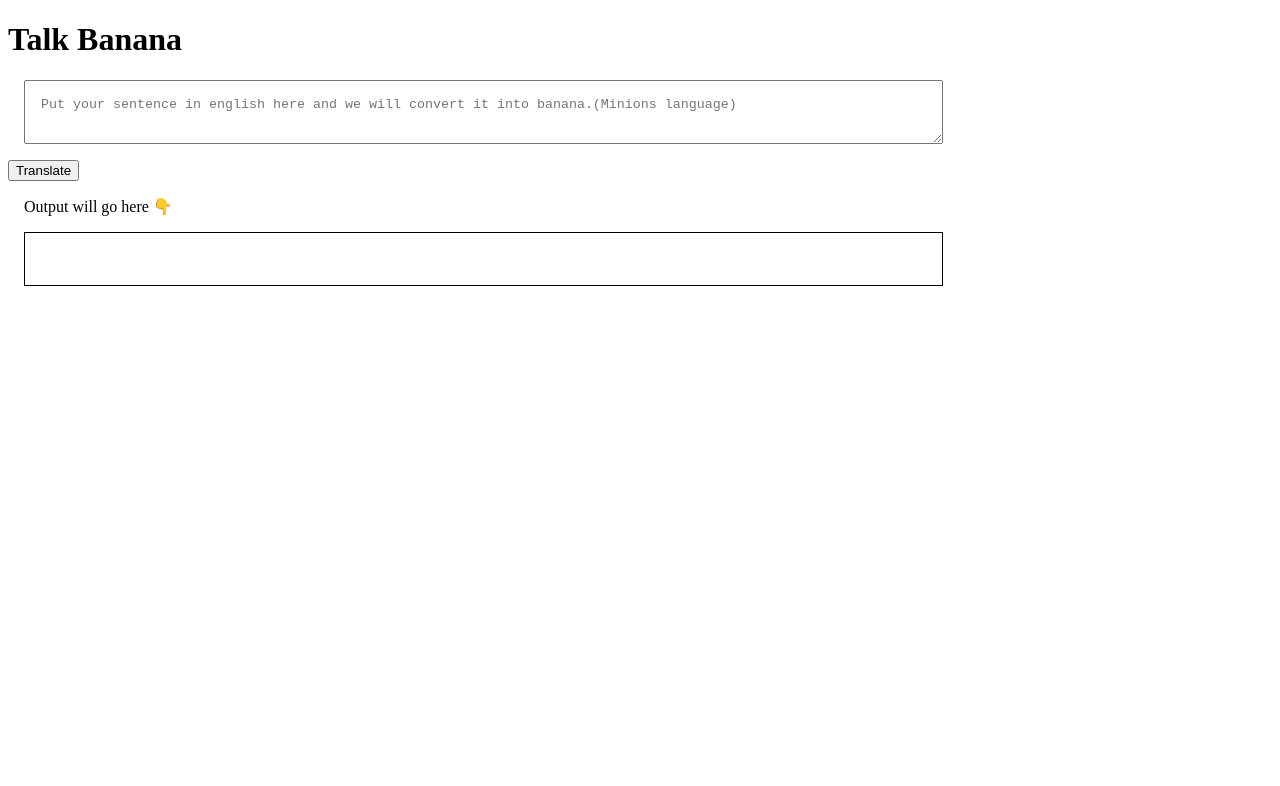
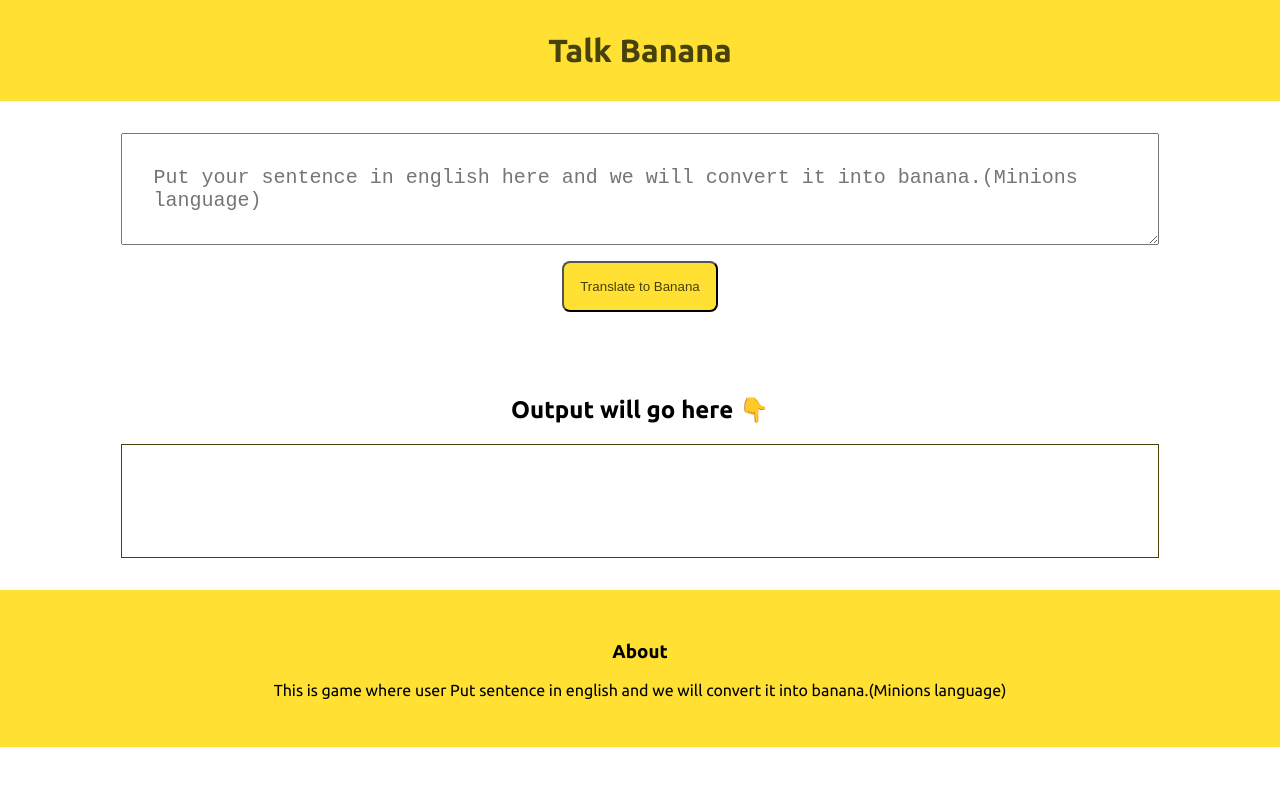
Before and after one commit to amarphule/neog-banana-speak, a plain HTML site: page index.html in a window 1280 px wide. Drawn offline with Linux system fonts and the light colour scheme.

Commit message:
style: added style

```diff
--- a/index.html
+++ b/index.html
@@ -5,34 +5,32 @@
     <meta http-equiv="X-UA-Compatible" content="IE=edge" />
     <meta name="viewport" content="width=device-width, initial-scale=1.0" />
     <title>Banana Speak</title>
-    <style>
-      textarea {
-        width: 70%;
-        padding: 1rem;
-        display: block;
-        margin: 1rem;
-      }
-      div {
-        width: 70%;
-        margin: 1rem;
-      }
-      #output {
-        border: 1px solid black;
-        padding: 1rem;
-        margin: 1rem;
-        height: 20px;
-      }
-    </style>
+    <link rel="stylesheet" href="style.css" />
   </head>
   <body>
-    <h1>Talk Banana</h1>
-    <textarea
-      id="txt-input"
-      placeholder="Put your sentence in english here and we will convert it into banana.(Minions language)"
-    ></textarea>
-    <button id="btn-translate">Translate</button>
-    <div>Output will go here 👇</div>
-    <div id="output"></div>
-    <script src="app.js" type="text/javascript"></script>
+    <header class="head-container">
+      <h1 class="head">Talk Banana</h1>
+    </header>
+    <section class="container">
+      <textarea
+        id="txt-input"
+        placeholder="Put your sentence in english here and we will convert it into banana.(Minions language)"
+      ></textarea>
+      <div class="btn-center">
+        <button id="btn-translate">Translate to Banana</button>
+      </div>
+    </section>
+    <section class="container">
+      <div class="text-center"><h2>Output will go here 👇</h2></div>
+      <div class="outputText" id="output"></div>
+      <script src="app.js" type="text/javascript"></script>
+    </section>
+    <footer class="footer-container">
+      <h3>About</h3>
+      <p class="text">
+        This is game where user Put sentence in english and we will convert it
+        into banana.(Minions language)
+      </p>
+    </footer>
   </body>
 </html>
--- /dev/null
+++ b/style.css
@@ -0,0 +1,60 @@
+@import url("https://fonts.googleapis.com/css2?family=Ubuntu:wght@400;700&display=swap");
+
+:root {
+  --primary-color: hsl(51, 100%, 60%);
+  --text-color: rgb(71, 65, 11);
+}
+
+body {
+  font-family: "Ubuntu", sans-serif;
+  margin: 0px;
+}
+
+.head-container,
+.footer-container {
+  background-color: var(--primary-color);
+  padding: 2rem;
+}
+
+.head {
+  color: var(--text-color);
+  margin: 0px;
+  display: flex;
+  justify-content: center;
+  align-items: center;
+}
+
+.container {
+  padding: 2rem;
+}
+
+textarea {
+  display: block;
+  margin-left: auto;
+  margin-right: auto;
+  width: 80%;
+  padding: 2rem;
+  font-size: 20px;
+}
+.btn-center,
+.text-center {
+  text-align: center;
+}
+button {
+  margin-top: 1rem;
+  background: var(--primary-color);
+  color: var(--text-color);
+  border-radius: 0.5rem;
+  padding: 1rem;
+}
+.outputText {
+  border: 1px solid var(--text-color);
+  height: 3rem;
+  margin-left: auto;
+  margin-right: auto;
+  width: 80%;
+  padding: 2rem;
+}
+.footer-container {
+  text-align: center;
+}
```
